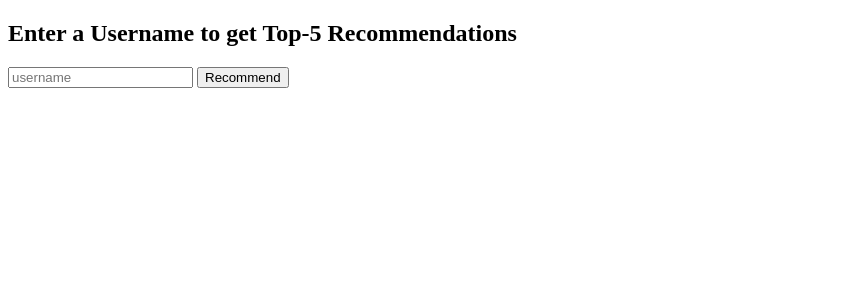
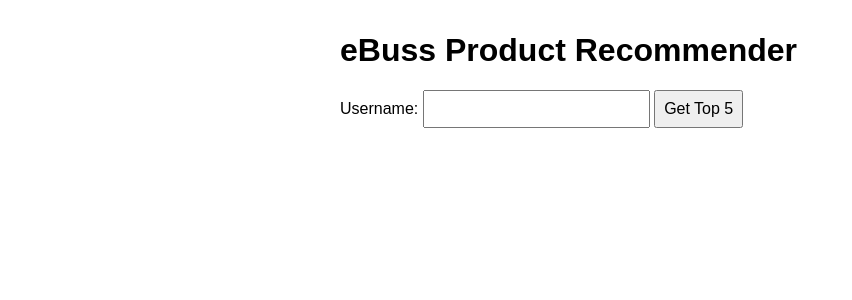
Before and after one commit to DeepthiShreeya/ebuss-Sentiment-Based-Product-Recommendation-System, a Flask app: page / in a window 1280 px wide. Shown: the top 300 px of the page, without its empty margins (0-852 px from the left). Run offline with Flask 3, Linux system fonts and the light colour scheme; parts of the project's set-up code (start-up, migrations or seed data) failed here and were passed over.

Commit message:
Update index.html

```diff
--- a/templates/index.html
+++ b/templates/index.html
@@ -1,14 +1,33 @@
-<!doctype html>
-<html>
+<!DOCTYPE html>
+<html lang="en">
 <head>
-    <meta charset="utf-8" />
-    <title>eBuss Recommender</title>
+  <meta charset="UTF-8">
+  <title>eBuss Sentiment‑Based Recommender</title>
+  <style>
+    body { font-family: sans-serif; max-width: 600px; margin: 2em auto; }
+    input, button { padding: 0.5em; font-size: 1em; }
+    ul { margin-top: 1em; }
+  </style>
 </head>
 <body>
-    <h2>Enter a Username to get Top‑5 Recommendations</h2>
+  <h1>eBuss Product Recommender</h1>
   <form method="post">
-      <input name="username" placeholder="username" required />
-      <button type="submit">Recommend</button>
+    <label for="username">Username:</label>
+    <input id="username" name="username" required>
+    <button type="submit">Get Top 5</button>
   </form>
+
+  {% if recommendations %}
+    {% if recommendations is string %}
+      <p>{{ recommendations }}</p>
+    {% else %}
+      <h2>Your Top 5 Picks:</h2>
+      <ul>
+        {% for pid in recommendations %}
+          <li>{{ pid }}</li>
+        {% endfor %}
+      </ul>
+    {% endif %}
+  {% endif %}
 </body>
 </html>
```
Lines whose indentation alone changed are shown as unchanged.
